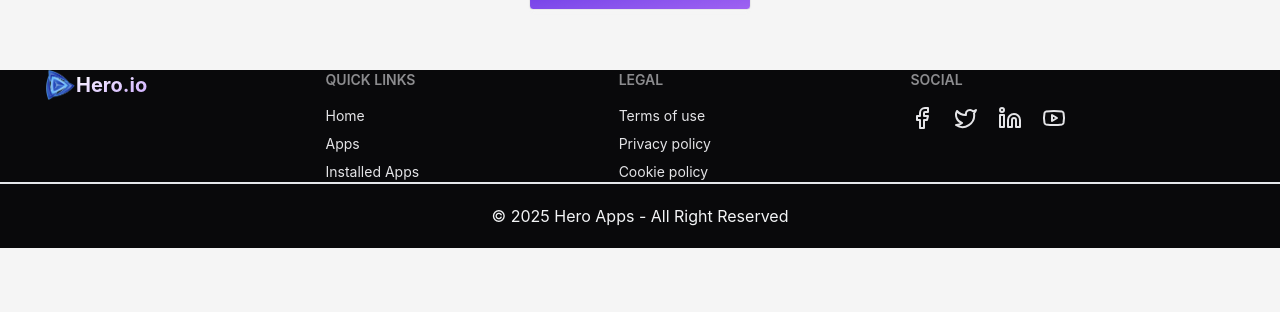
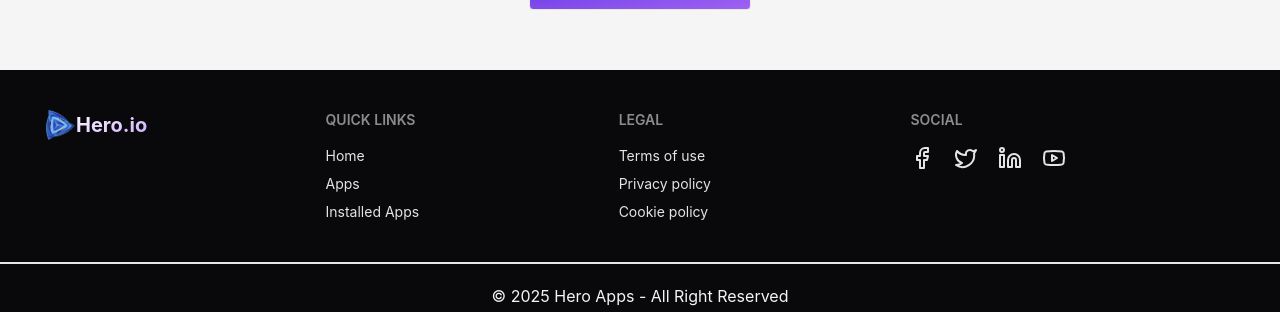
Before and after one commit to codermondol/hero-apps, a React (Vite) app: page / in a window 1280 px wide. Shown: the part 2275-2587 px from the top of the page. Before the commit the page ends 2523 px from the top, so only its background shows below. Built offline with nearby package versions, Linux system fonts and the light colour scheme.

Commit message:
Edited footer section

```diff
--- a/src/Components/Footer/Footer.jsx
+++ b/src/Components/Footer/Footer.jsx
@@ -5,7 +5,7 @@ import { Facebook, Linkedin, Twitter, Youtube } from 'lucide-react';
 const Footer = () => {
     return (
         <footer className=" bg-neutral ">
-            <div className='max-w-[1220px] px-10 lg:p-0 mx-auto text-neutral-content py-10 footer sm:footer-horizontal'>
+            <div className='max-w-[1220px] px-10 lg:px-0 mx-auto text-neutral-content py-10 footer sm:footer-horizontal'>
                 <nav>
                     <a href='/' className="text-xl w-[80px] md:ml-4 flex items-center">
                         <img src={logoImg} alt="" className='w-[30px]' />
```
